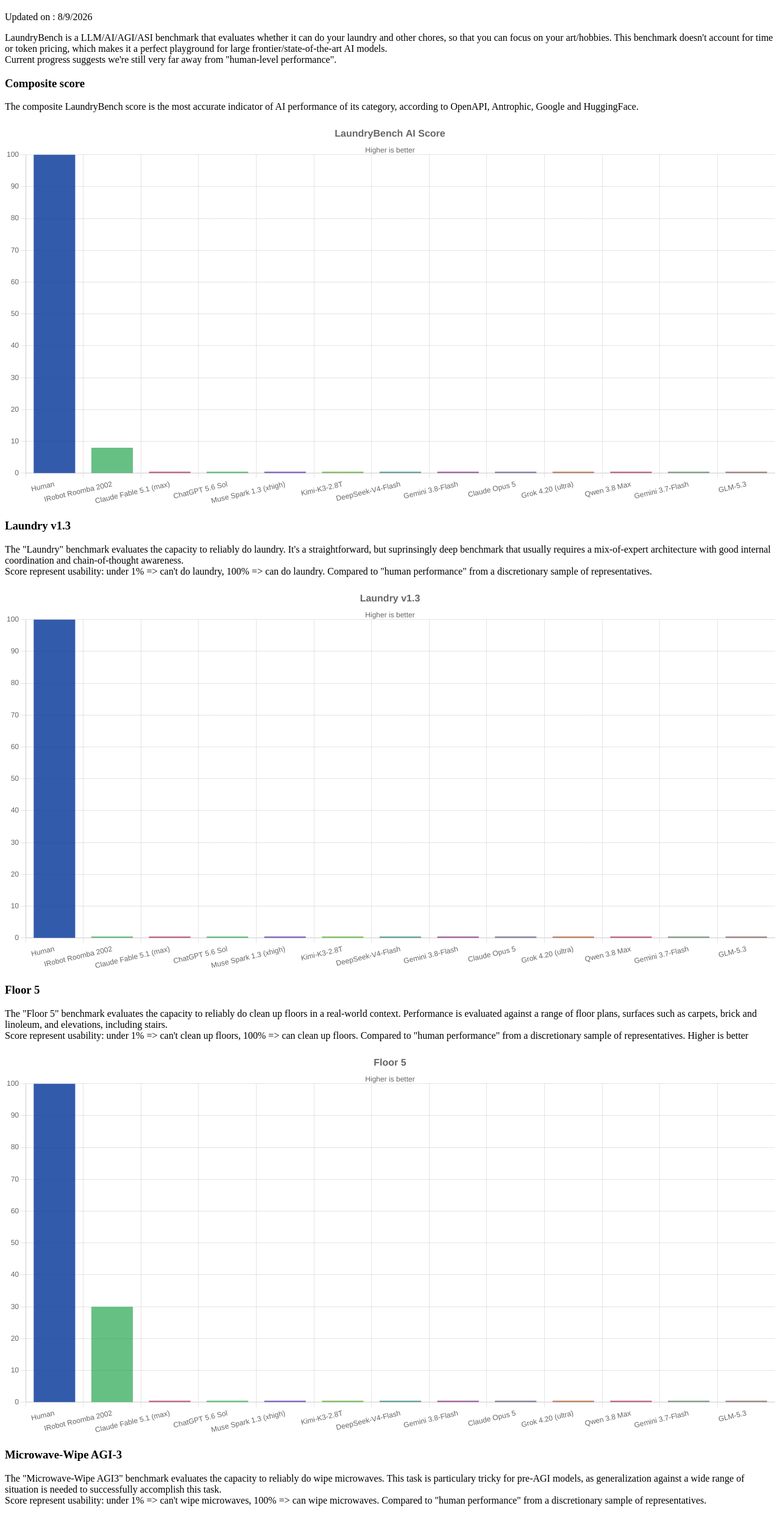
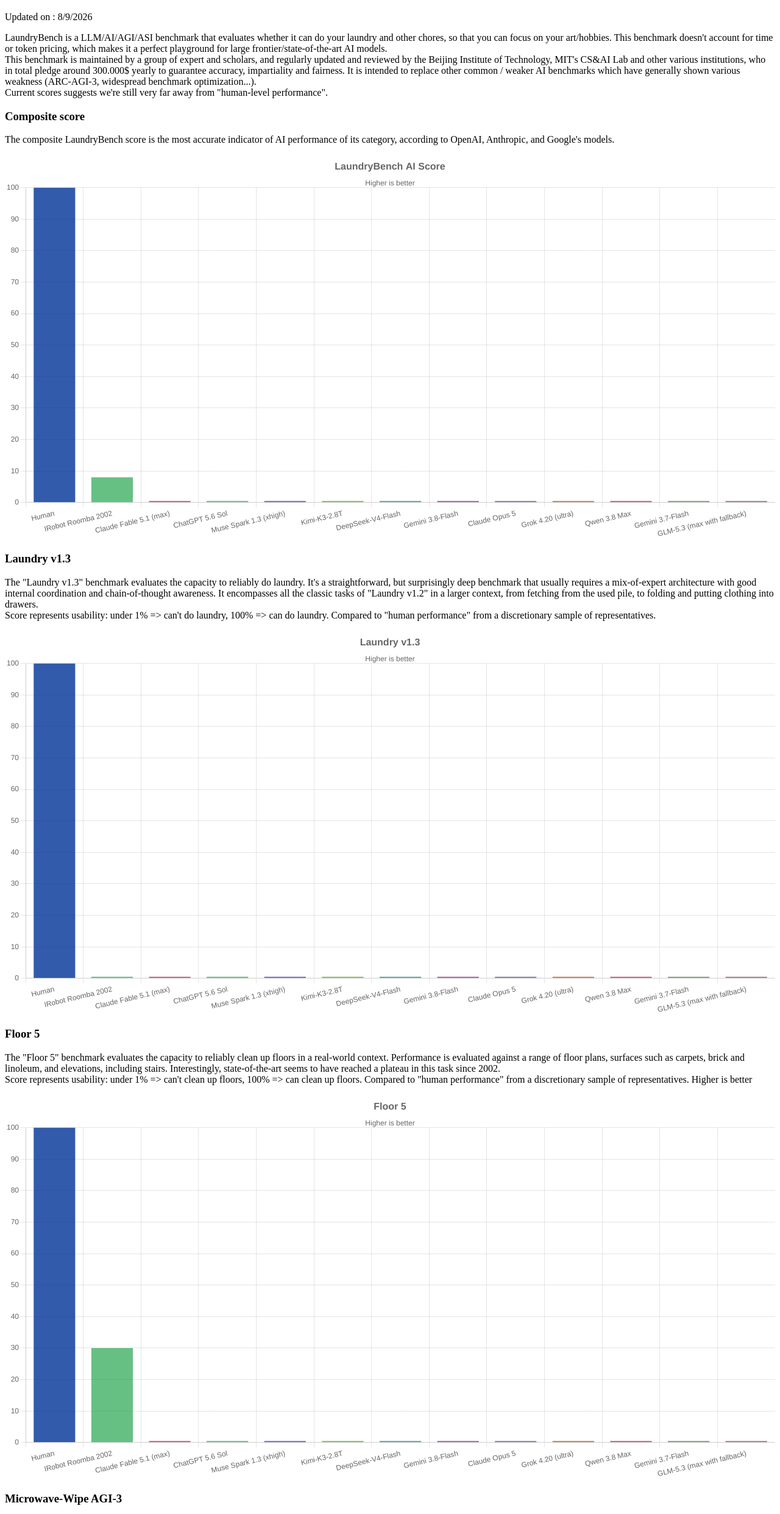
Before and after one commit to michaelb/laundrybench, a plain HTML site: page index.html in a window 1280 px wide. Shown: the part 61-2543 px from the top of the page at 61% size. Drawn offline with nearby package versions, Linux system fonts and the light colour scheme.

Commit message:
typo and phrasing

```diff
--- a/index.html
+++ b/index.html
@@ -20,25 +20,32 @@
 This benchmark doesn't account for time or token pricing, which makes it a
 perfect playground for large frontier/state-of-the-art AI models.
 <br>
-Current progress suggests we're still very far away from "human-level performance".
+This benchmark is maintained by a group of expert and scholars, and regularly updated
+and reviewed by the Beijing Institute of Technology, MIT's CS&AI Lab and other various
+institutions, who in total pledge around 300.000$ yearly to guarantee accuracy,
+impartiality and fairness. It is intended to replace other common / weaker AI benchmarks
+which have generally shown various weakness (ARC-AGI-3, widespread benchmark optimization...).
+<br>
+Current scores suggests we're still very far away from "human-level performance".
 </p>
 
 <h3>Composite score</h3>
 
 <p>
 The composite LaundryBench score is the most accurate indicator of
-AI performance of its category, according to OpenAPI, Antrophic, Google and HuggingFace.
+AI performance of its category, according to OpenAI, Anthropic, and Google's models.
 </p>
 
 <canvas id="Composite" style="width:100%;"></canvas>
 
 <h3>Laundry v1.3</h3>
 
-<p>The "Laundry" benchmark evaluates the capacity to reliably do laundry. It's a straightforward,
-but suprinsingly deep benchmark that usually requires a mix-of-expert architecture with good internal
-coordination and chain-of-thought awareness.
+<p>The "Laundry v1.3" benchmark evaluates the capacity to reliably do laundry. It's a straightforward,
+but surprisingly deep benchmark that usually requires a mix-of-expert architecture with good internal
+coordination and chain-of-thought awareness. It encompasses all the classic tasks of "Laundry v1.2" in
+a larger context, from fetching from the used pile, to folding and putting clothing into drawers.
 <br>
-Score represent usability: under 1% => can't do laundry,  100% => can do laundry.
+Score represents usability: under 1% => can't do laundry,  100% => can do laundry.
 Compared to "human performance" from a discretionary sample of representatives.
 </p>
 <canvas id="Laundry" style="width:100%;"></canvas>
@@ -47,11 +54,12 @@
 
 <h3>Floor 5</h3>
 
-<p>The "Floor 5" benchmark evaluates the capacity to reliably do clean up floors
+<p>The "Floor 5" benchmark evaluates the capacity to reliably clean up floors
 in a real-world context. Performance is evaluated against a range of floor plans,
 surfaces such as carpets, brick and linoleum, and elevations, including stairs.
+Interestingly, state-of-the-art seems to have reached a plateau in this task since 2002.
 <br>
-Score represent usability: under 1% => can't clean up floors,  100% => can clean up floors.
+Score represents usability: under 1% => can't clean up floors,  100% => can clean up floors.
 Compared to "human performance" from a discretionary sample of representatives.
 Higher is better
 </p>
@@ -60,11 +68,11 @@
 
 <h3>Microwave-Wipe AGI-3</h3>
 
-<p>The "Microwave-Wipe AGI3" benchmark evaluates the capacity to reliably do wipe microwaves.
-This task is particulary tricky for pre-AGI models, as generalization against a wide range of situation
+<p>The "Microwave-Wipe AGI3" benchmark evaluates the capacity to reliably wipe microwaves.
+This task is particularly tricky for pre-AGI models, as generalization against a wide range of situations
 is needed to successfully accomplish this task.
 <br>
-Score represent usability: under 1% => can't wipe microwaves,  100% => can wipe microwaves.
+Score represents usability: under 1% => can't wipe microwaves,  100% => can wipe microwaves.
 Compared to "human performance" from a discretionary sample of representatives.
 </p>
 
@@ -73,9 +81,9 @@
 <h3>Submitting entries</h3>
 
 <p>
-Submission of entries can be done at https://github.com/michaelb/laundrybench.
-Data are carefully reviewed by human-level intelligence agents (myself) before inclusion
-into the general dataset.
+Submission of entries can be done at <a href="https://github.com/michaelb/laundrybench">github.com/michaelb/laundrybench</a>.
+Data are carefully reviewed by human-level intelligence agents before inclusion
+into the general dataset, upon presentation of the benchmark's results, verified by a third-party.
 </p>
 
 <p>
--- a/lb_chart.js
+++ b/lb_chart.js
@@ -1,5 +1,5 @@
 
-const xValues = ["Human", "IRobot Roomba 2002", "Claude Fable 5.1 (max)", "ChatGPT 5.6 Sol", "Muse Spark 1.3 (xhigh)", "Kimi-K3-2.8T", "DeepSeek-V4-Flash", "Gemini 3.8-Flash", "Claude Opus 5", "Grok 4.20 (ultra)", "Qwen 3.8 Max", "Gemini 3.7-Flash", "GLM-5.3"];
+const xValues = ["Human", "IRobot Roomba 2002", "Claude Fable 5.1 (max)", "ChatGPT 5.6 Sol", "Muse Spark 1.3 (xhigh)", "Kimi-K3-2.8T", "DeepSeek-V4-Flash", "Gemini 3.8-Flash", "Claude Opus 5", "Grok 4.20 (ultra)", "Qwen 3.8 Max", "Gemini 3.7-Flash", "GLM-5.3 (max with fallback)"];
 const yValues = [100, 0.5, 0.5 ,0.5, 0.5, 0.5, 0.5, 0.5, 0.5, 0.5, 0.5, 0.5, 0.5];
 const barColors =
  [ "rgba(0,50,150,0.8)",
```
